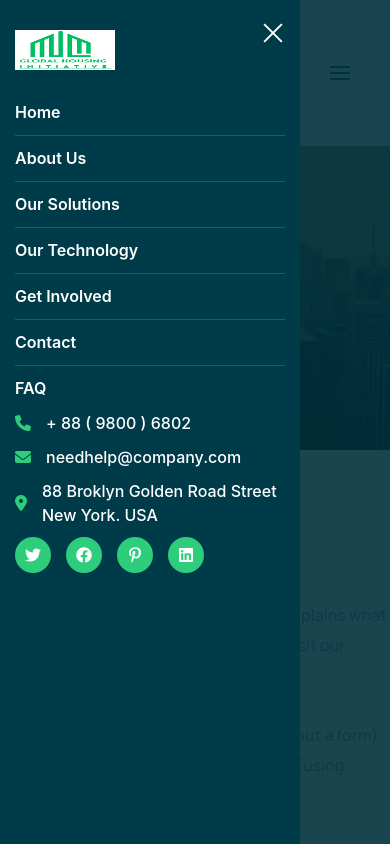
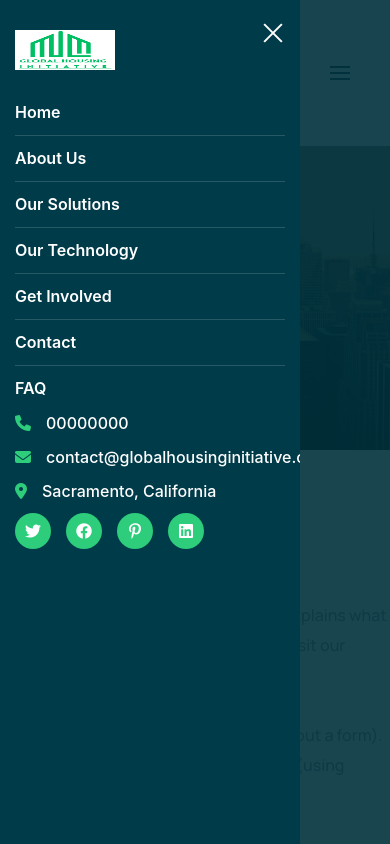
Before and after one commit to muhaiminultasin/globalhousingin, a React (Create React App) app: page /privecy in a window 390 px wide. Both pictures are taken after a click on the element 340 px from the left and 73 px from the top of the page. Shown: the top 844 px of the page. Built offline with nearby package versions, Linux system fonts and the light colour scheme.

Commit message:
mobile menu

```diff
--- a/src/components/headerone/Main.js
+++ b/src/components/headerone/Main.js
@@ -210,17 +210,18 @@ function Main() {
             <ul className="mobile-nav-contact list-unstyled">
               <li>
                 <i className="fa-solid fa-phone" />
-                <a href="tel:+8898006802">+ 88 ( 9800 ) 6802</a>
+                <a href="tel:00000000">00000000</a>
               </li>
 
               <li>
                 <i className="fa-solid fa-envelope" />
-                <a href="mailto:needhelp@company.com">needhelp@company.com</a>
+                <a href="mailto: contact@globalhousinginitiative.org "> contact@globalhousinginitiative.org
+</a>
               </li>
 
               <li>
                 <i className="fa-solid fa-map-marker-alt" />
-                88 Broklyn Golden Road Street <br /> New York. USA
+                Sacramento, California
               </li>
             </ul>
 
```
